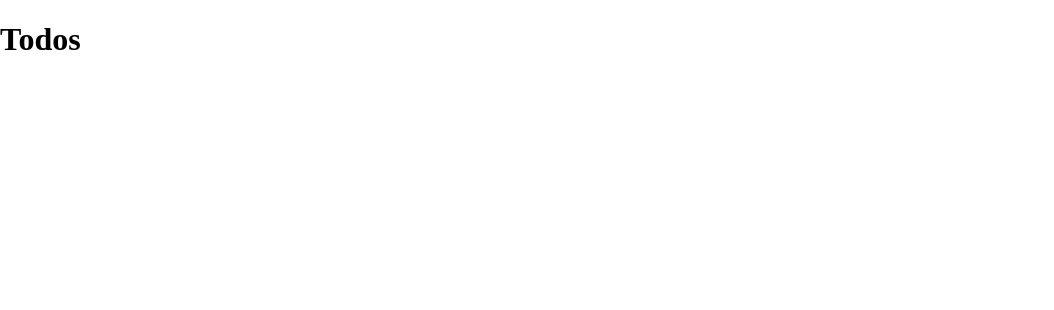
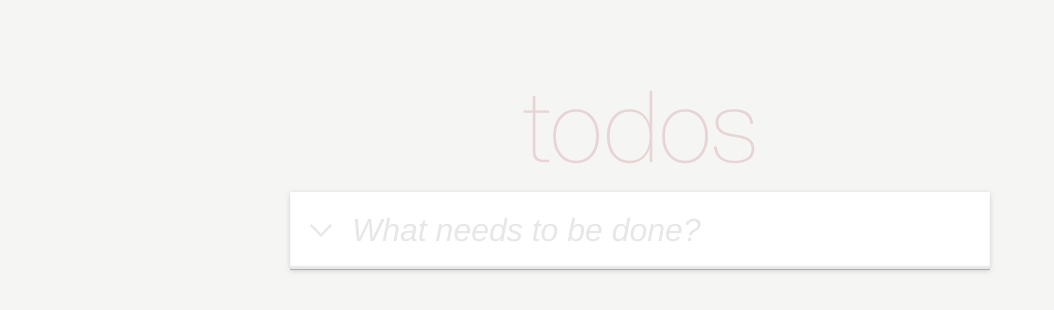
Before and after one commit to famovkin/mindbox-test, a React (Create React App) app: page / in a window 1280 px wide. Shown: the top 310 px of the page, without its empty margins (0-1054 px from the left). Built offline with nearby package versions, Linux system fonts and the light colour scheme.

Commit message:
feat: create Input

```diff
--- a/src/components/App/App.css
+++ b/src/components/App/App.css
@@ -0,0 +1,24 @@
+.app__title {
+  color: var(--pink);
+  font-family: "HelveticaNowDisplay";
+  font-weight: 100;
+  font-size: 100px;
+  text-transform: lowercase;
+  text-align: center;
+  margin-bottom: 10px;
+}
+
+@media (max-width: 768px) {
+  .app__title {
+    font-size: 78px;
+  }
+}
+
+.app__container {
+  background: #fff;
+  margin: auto;
+  min-width: 100px;
+  max-width: 700px;
+  width: calc(100% - 60px);
+  box-shadow: 0px 1px 5px 0px rgba(0, 0, 0, 0.15);
+}
--- a/src/components/App/App.tsx
+++ b/src/components/App/App.tsx
@@ -1,15 +1,18 @@
 import React from 'react';
+
+import Input from '../Input/Input';
+
 import './App.css';
 
 function App() {
   return (
     <div className="app">
+      <h1 className="app__title">todos</h1>
       <div className="app__container">
-        <h1 className="app__title">Todos</h1>
-        {/* input */}
-        {/* todos list */}
-        {/* footer */}
-        {/* inside footer filter */}
+        <Input
+          type="text"
+          placeholder="What needs to be done?"
+        />
       </div>
     </div>
   );
--- /dev/null
+++ b/src/components/Input/Input.css
@@ -0,0 +1,57 @@
+.input {
+  width: 100%;
+  display: flex;
+  align-items: center;
+  gap: 20px;
+  border-bottom: 1px solid var(--dark-gray);
+  box-shadow: inset 0 -3px 2px var(--light-gray);
+  padding: 0 20px;
+}
+
+.input__image {
+  width: 22px;
+}
+
+.input__field {
+  border: none;
+  outline: none;
+  font-size: 32px;
+  font-weight: 100;
+  font-style: italic;
+  color: #000;
+  padding: 20px 0;
+  background: transparent;
+}
+
+@media (max-width: 768px) {
+  .input__field {
+    font-size: 25px;
+  }
+}
+
+@media (max-width: 425px) {
+  .input {
+    gap: 10px;
+    padding: 0 10px;
+  }
+
+  .input__field {
+    font-size: 18px;
+  }
+}
+
+::placeholder {
+  /* Chrome, Firefox, Opera, Safari 10.1+ */
+  color: var(--light-gray);
+  opacity: 1; /* Firefox */
+}
+
+:-ms-input-placeholder {
+  /* Internet Explorer 10-11 */
+  color: var(--light-gray);
+}
+
+::-ms-input-placeholder {
+  /* Microsoft Edge */
+  color: var(--light-gray);
+}
--- /dev/null
+++ b/src/components/Input/Input.tsx
@@ -0,0 +1,26 @@
+import React from 'react';
+
+import arrow from '../../images/down-arrow.svg';
+
+import { InputProps } from '../../types/input';
+
+import './Input.css';
+
+function Input({ type, placeholder } : InputProps): JSX.Element {
+  return (
+    <div className="input">
+      <img
+        className="input__image"
+        src={arrow}
+        alt="Arrow"
+      />
+      <input
+        className="input__field"
+        placeholder={placeholder}
+        type={type}
+      />
+    </div>
+  );
+}
+
+export default Input;
--- a/src/index.css
+++ b/src/index.css
@@ -1 +1,22 @@
 @import url(./vendor/normalize.css);
+@import url(./vendor/fonts/fonts.css);
+
+* {
+  margin: 0;
+  padding: 0;
+  box-sizing: border-box;
+}
+
+body {
+  min-width: 320px;
+  background: #f5f6f4;
+  font-family: Helvetica, Arial, sans-serif;
+  -webkit-font-smoothing: antialiased;
+  -moz-osx-font-smoothing: grayscale;
+}
+
+html {
+  --pink: #e7d4d5;
+  --light-gray: #e7e7e7;
+  --dark-gray: #adafaf;
+}
--- /dev/null
+++ b/src/types/input.ts
@@ -0,0 +1,4 @@
+export interface InputProps {
+  placeholder: string;
+  type: string;
+}
--- /dev/null
+++ b/src/vendor/fonts/fonts.css
@@ -0,0 +1,6 @@
+@font-face {
+  font-family: HelveticaNowDisplay;
+  font-style: normal;
+  font-weight: 100;
+  src: url(HelveticaNowDisplay-Thin.woff2) format("woff2");
+}
```
Also changed, not shown: src/images/down-arrow.svg (added), src/vendor/fonts/HelveticaNowDisplay-Thin.woff2 (added).
